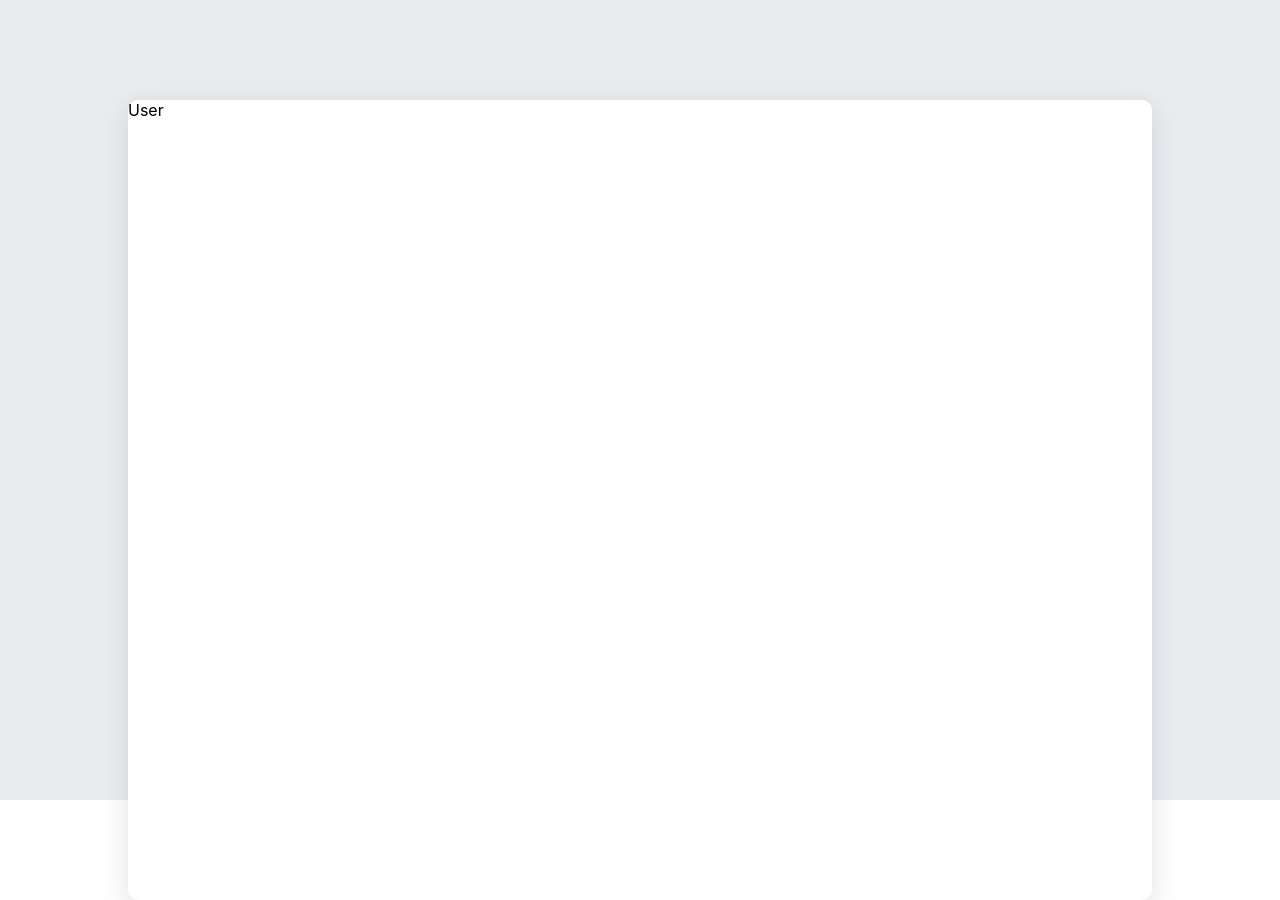
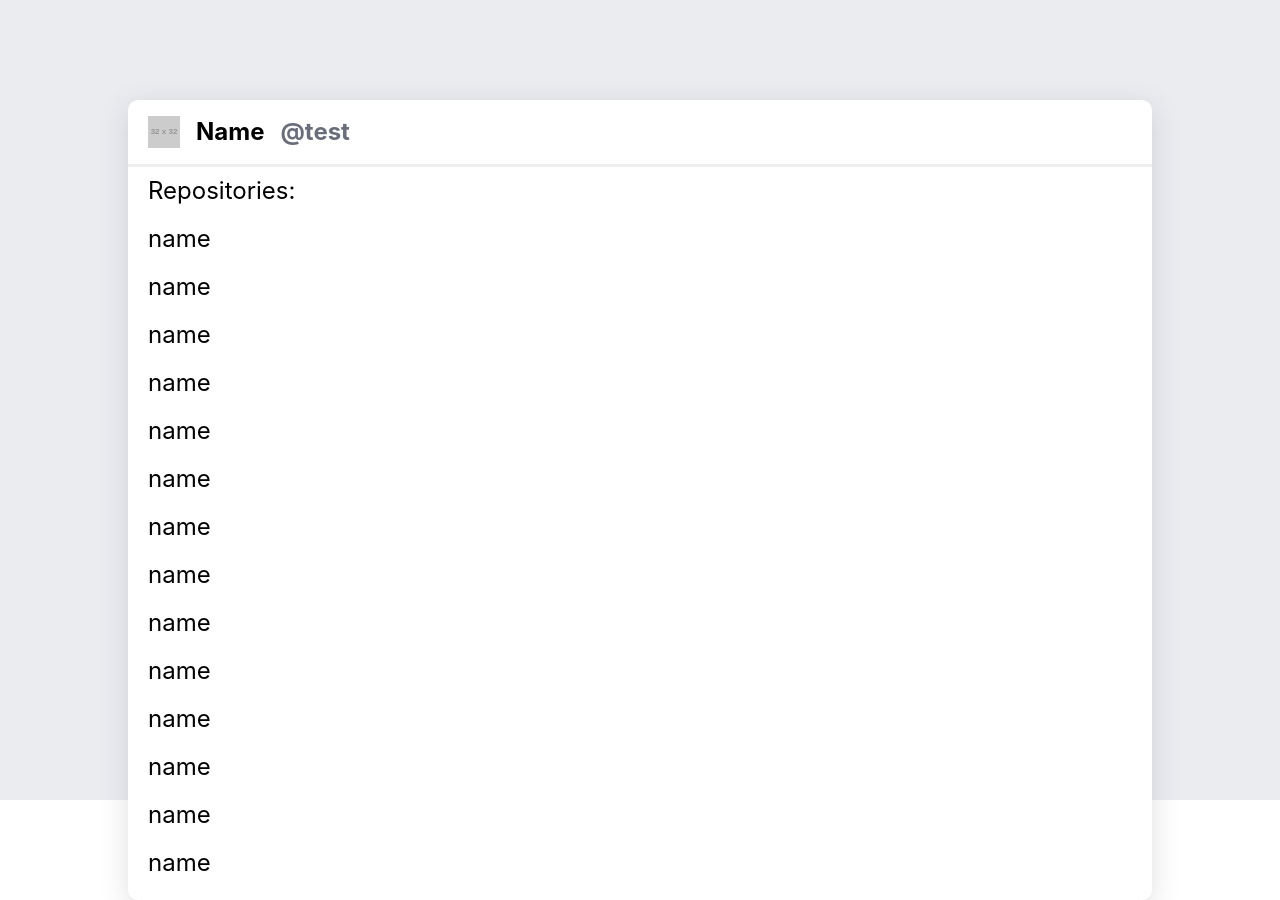
Before and after one commit to ramjak/simple-react-template, a React (Create React App) app: page /user/test in a window 1280 px wide. Built offline with nearby package versions, Linux system fonts and the light colour scheme; the HTML template or start-up script is replaced by a standard one.

Commit message:
feat: base UserPage

```diff
--- a/src/modules/user/UserPage.module.scss
+++ b/src/modules/user/UserPage.module.scss
@@ -0,0 +1,56 @@
+.userPage {
+  display: flex;
+  flex-direction: column;
+  height: 100%;
+}
+.shortProfile {
+  border-bottom: 3px solid #efefef;
+  padding: 16px 20px;
+  display: flex;
+  font-weight: bold;
+  div {
+    margin-left: 16px;
+    line-height: 32px;
+    font-size: 24px;
+  }
+}
+.username {
+  color: #6a6d7a;
+}
+.result {
+  flex-grow: 1;
+  height: 0;
+  display: flex;
+  padding-bottom: 8px;
+}
+.listRepo {
+  height: 100%;
+  overflow-y: scroll;
+  flex: 1;
+}
+.repoHeader {
+  padding: 12px 20px;
+  line-height: 24px;
+  font-size: 24px;
+  align-items: center;
+}
+.repo {
+  display: flex;
+  padding: 12px 20px;
+  line-height: 24px;
+  font-size: 24px;
+  align-items: center;
+  img {
+    border-radius: 100%;
+    margin-right: 16px;
+  }
+  .username {
+    color: #6a6d7a;
+    margin-left: 16px;
+    text-decoration: none;
+  }
+  &:hover {
+    background-color: #f9fbfc;
+    cursor: pointer;
+  }
+}
--- a/src/modules/user/UserPage.tsx
+++ b/src/modules/user/UserPage.tsx
@@ -1,10 +1,35 @@
 import { FC } from "react";
 import classes from "./UserPage.module.scss";
+import ROUTES, { IRouteParams, Link, useParams } from "../../routes";
 
 interface IUserPage {}
 
 const UserPage: FC<IUserPage> = (props) => {
-  return <div>User</div>;
+  const { username } = useParams<IRouteParams["viewUser"]>();
+
+  return (
+    <div className={classes.userPage}>
+      <div className={classes.shortProfile}>
+        <img src="https://via.placeholder.com/32" alt="" />
+        <div>Name</div>
+        <div className={classes.username}>@{username}</div>
+      </div>
+      <div className={classes.repoHeader}>Repositories:</div>
+      <div className={classes.result}>
+        <div className={classes.listRepo}>
+          {Array(20)
+            .fill(true)
+            .map(() => (
+              <Link route={ROUTES.viewRepo} params={[username, "repo"]}>
+                <div className={classes.repo}>
+                  <div>name</div>
+                </div>
+              </Link>
+            ))}
+        </div>
+      </div>
+    </div>
+  );
 };
 
 export default UserPage;
```
